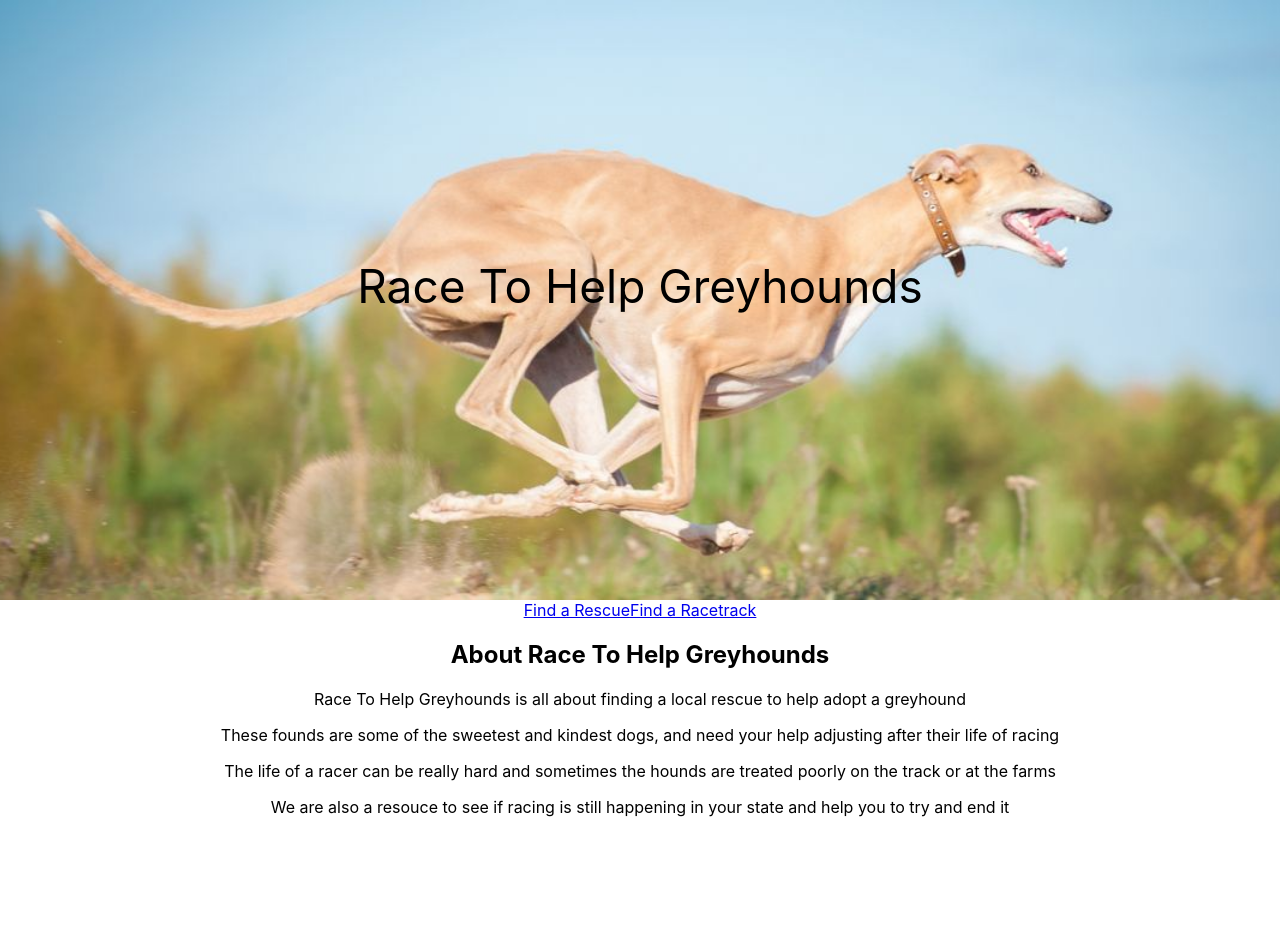
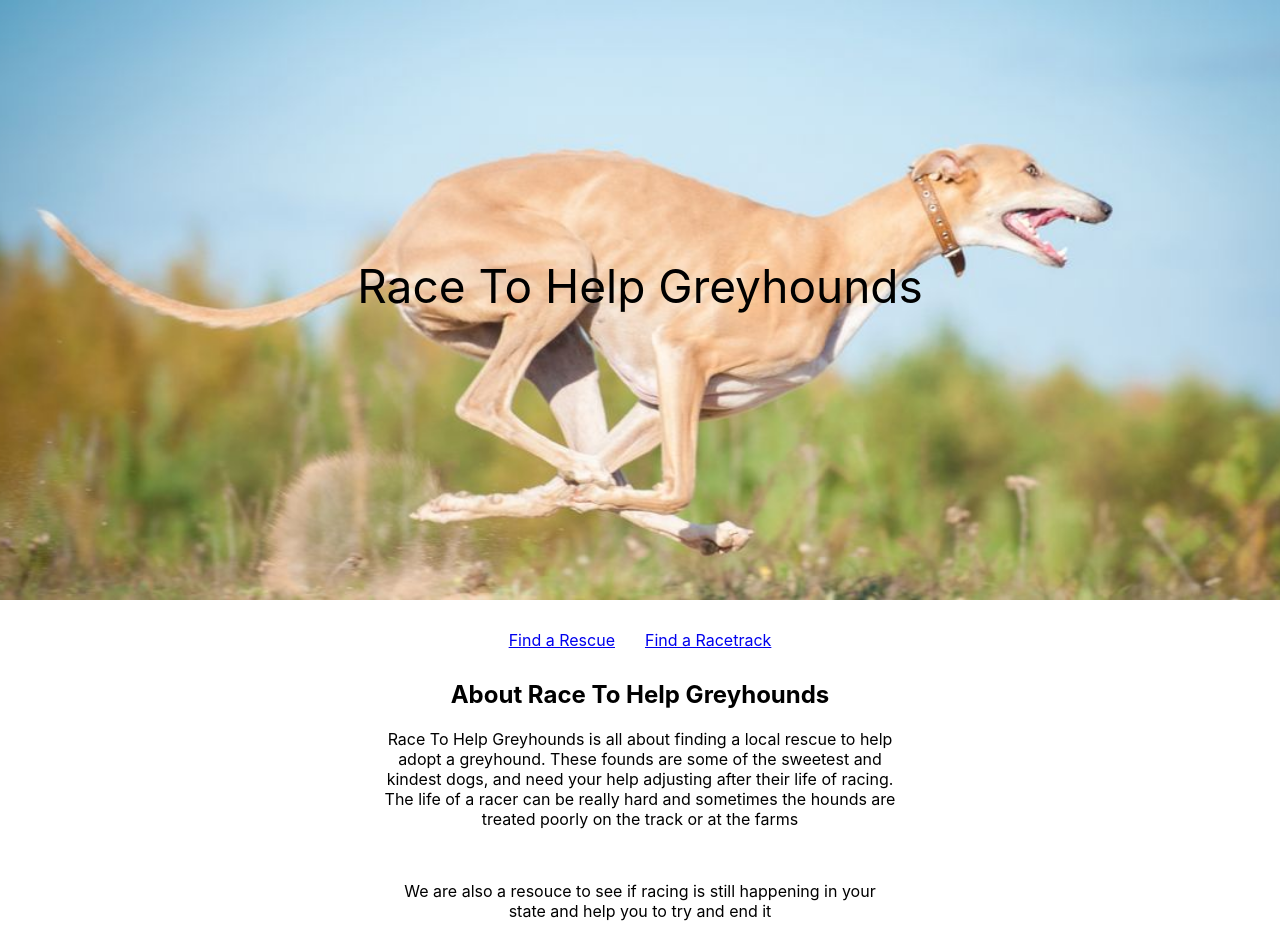
Before and after one commit to eterral/race-to-help-greyhounds, a React (Create React App) app in the folder client/: page / in a window 1280 px wide. Before the commit the page ends 833 px from the top, so only its background shows below. Built offline with nearby package versions, Linux system fonts and the light colour scheme; no server answers.

Commit message:
styling about

```diff
--- a/client/src/components/About.css
+++ b/client/src/components/About.css
@@ -0,0 +1,10 @@
+.links{
+    margin: 30px;
+    display: flex;
+    justify-content: center;
+    gap: 30px
+}
+.about{
+    margin-left: 30%;
+    margin-right: 30%
+}
--- a/client/src/components/About.jsx
+++ b/client/src/components/About.jsx
@@ -5,13 +5,16 @@ import {Link} from 'react-router-dom'
 export default function About() {
     return (
         <div>
-            <Link to="/rescues">Find a Rescue</Link>
-            <Link to="/racetracks">Find a Racetrack</Link>
-            <h2>About Race To Help Greyhounds</h2>
-            <p>Race To Help Greyhounds is all about finding a local rescue to help adopt a greyhound</p>
-            <p>These founds are some of the sweetest and kindest dogs, and need your help adjusting after their life of racing</p>
-            <p>The life of a racer can be really hard and sometimes the hounds are treated poorly on the track or at the farms</p>
-            <p>We are also a resouce to see if racing is still happening in your state and help you to try and end it</p>
+            <div className="links">
+                <Link to="/rescues">Find a Rescue</Link>
+                <Link to="/racetracks">Find a Racetrack</Link>
+            </div>
+            <div className="about">
+                <h2>About Race To Help Greyhounds</h2>
+                <p>Race To Help Greyhounds is all about finding a local rescue to help adopt a greyhound. These founds are some of the sweetest and kindest dogs, and need your help adjusting after their life of racing. The life of a racer can be really hard and sometimes the hounds are treated poorly on the track or at the farms</p>
+                <br/>
+                <p>We are also a resouce to see if racing is still happening in your state and help you to try and end it</p>
+            </div>
         </div>
     )
 }
--- a/client/src/components/Header.css
+++ b/client/src/components/Header.css
@@ -4,7 +4,7 @@
     background-position: center;
     background-repeat: no-repeat;
     background-size: cover;
-    min-height: 75vh
+    min-height: 75vh;
 }
 .headerText {
     position: absolute;
```
